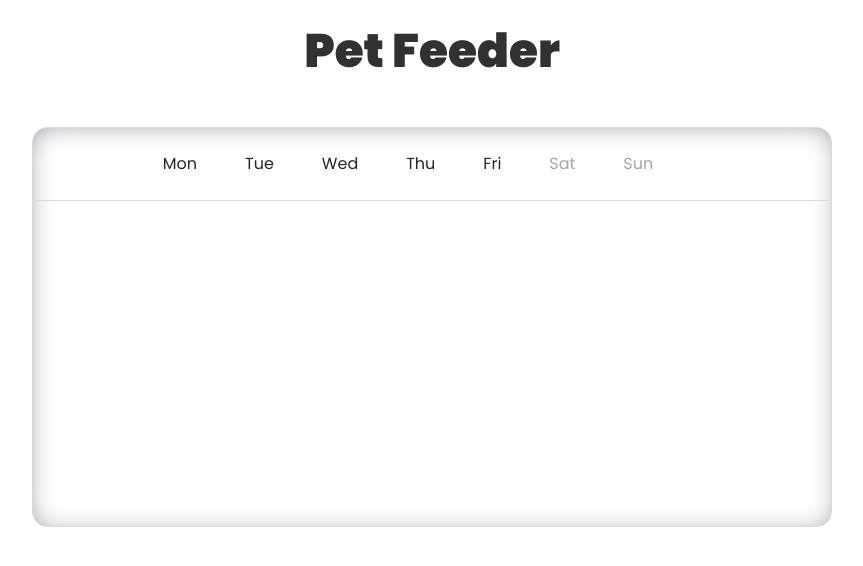
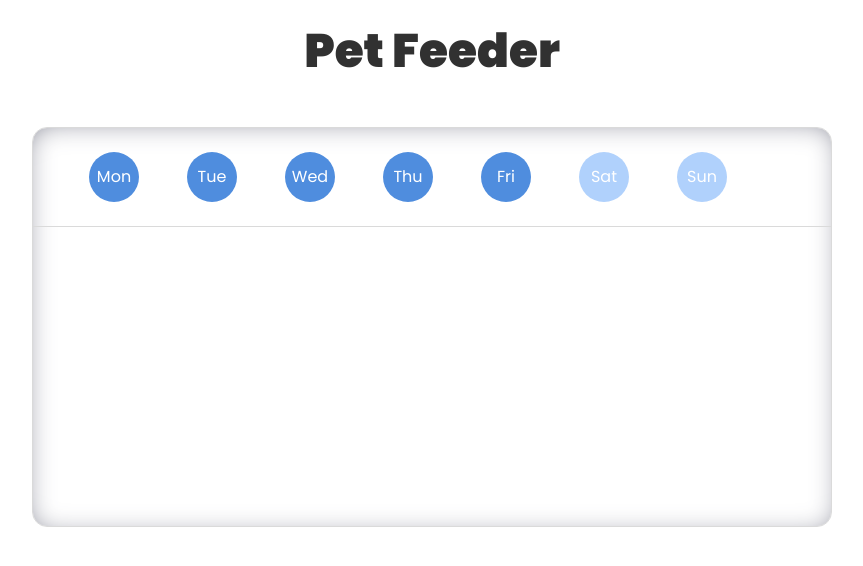
Before and after one commit to Elena-Silchenko/pet-feeder, a React (Create React App) app: page / in a window 1280 px wide. Shown: the top 566 px of the page, without its empty margins (208-1071 px from the left). Built offline with nearby package versions, Linux system fonts and the light colour scheme.

Commit message:
create components in the project

```diff
--- a/src/App.js
+++ b/src/App.js
@@ -1,24 +1,11 @@
+import Header from "./Header";
+import Main from "./Main";
+
 function App() {
   return (
     <>
-      <div className="header-title p-3">Pet Feeder</div>
-
-      <div className="d-flex p-4">
-        <div className="mod m-auto">
-          <div className="d-flex p-4">
-            <div className="week d-flex m-auto">
-              <div className="weekdays">Mon</div>
-              <div className="weekdays">Tue</div>
-              <div className="weekdays">Wed</div>
-              <div className="weekdays">Thu</div>
-              <div className="weekdays">Fri</div>
-              <div className="weekend">Sat</div>
-              <div className="weekend">Sun</div>
-            </div>
-          </div>
-          <div className="line"></div>
-        </div>
-      </div>
+      <Header />
+      <Main />
     </>
   );
 }
--- /dev/null
+++ b/src/Header/index.js
@@ -0,0 +1,5 @@
+export default function Header() {
+    return (
+        <div className="header-title p-3">Pet Feeder</div>
+    );
+}
--- /dev/null
+++ b/src/Main/Week/index.js
@@ -0,0 +1,20 @@
+export default function Week() {
+    return (
+        <div className="d-flex p-4">
+            <div className="mod m-auto">
+                <div className="d-flex p-4">
+                    <div className="week d-flex m-auto">
+                        <div className="weekdays">Mon</div>
+                        <div className="weekdays">Tue</div>
+                        <div className="weekdays">Wed</div>
+                        <div className="weekdays">Thu</div>
+                        <div className="weekdays">Fri</div>
+                        <div className="weekend">Sat</div>
+                        <div className="weekend">Sun</div>
+                    </div>
+                </div>
+                <div className="line"></div>
+            </div>
+        </div>
+    );
+}
--- /dev/null
+++ b/src/Main/index.js
@@ -0,0 +1,9 @@
+import Week from "./Week";
+
+export default function Main() {
+    return (
+        <div>
+            <Week />
+        </div>
+    );
+}
--- a/src/index.css
+++ b/src/index.css
@@ -23,7 +23,7 @@ body {
     margin-right: 3em;
 }
 
-.weekdays:hover {
+.weekdays {
     width: 50px;
     height: 50px;
     border-radius: 50%;
@@ -31,20 +31,18 @@ body {
     display: flex;
     align-items: center;
     justify-content: center;
+    color: #fff;
 }
 
 .weekend {
-    color: #a3a3a3;
-}
-
-.weekend:hover {
     width: 50px;
     height: 50px;
     border-radius: 50%;
-    background-color: #c8e0ff;
+    background-color: #b0d1fc;
     display: flex;
     align-items: center;
     justify-content: center;
+    color: #fff;
 }
 
 .line {
```
